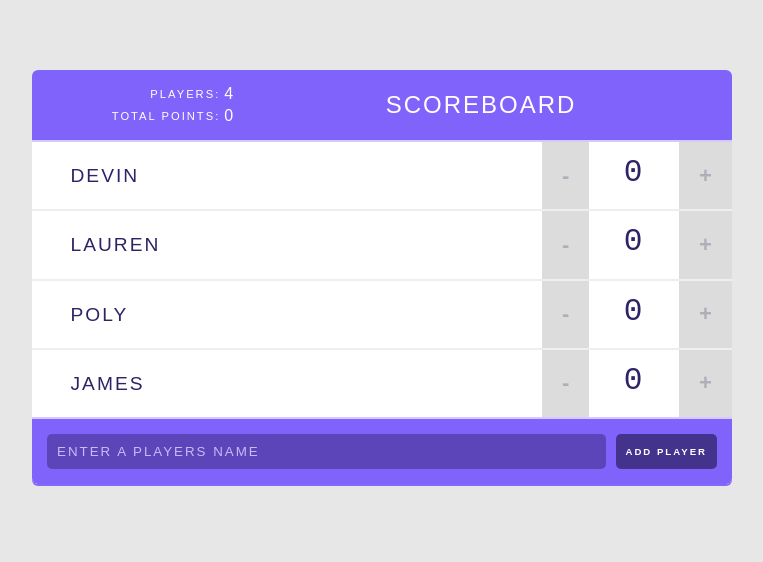
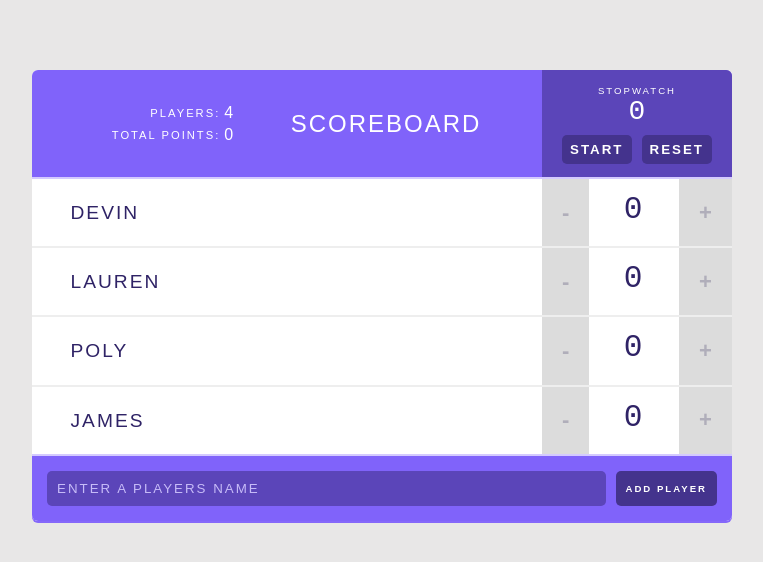
Before and after one commit to Poly-G/scoreboard, a React (Create React App) app: page / in a window 1280 px wide. Shown: the top 562 px of the page, without its empty margins (258-1021 px from the left). Built offline with nearby package versions, Linux system fonts and the light colour scheme.

Commit message:
add Stopwatch component

```diff
--- a/src/App.js
+++ b/src/App.js
@@ -43,16 +43,18 @@
    };
 
 handleAddPlayer = name => {
-  this.setState({
+  this.setState( prevState => {
+    return {
       players: [
-      ...this.state.players,
+        ...prevState.players,
         {
           name: name,
           score: 0,
           id: Date.now()
         }
       ]
-  })
+    };
+  });
 }
 
 handleRemovePlayer = (id) => {
--- a/src/components/Header/Header.js
+++ b/src/components/Header/Header.js
@@ -1,5 +1,7 @@
 import React from 'react'
 import Stats from '../Stats/Stats';
+import Stopwatch from '../Stopwatch/Stopwatch';
+
 
 
  const Header = props => {
@@ -7,6 +9,7 @@
     <header>
       <Stats players={props.players}/>
       <h1>{props.title}</h1>
+      <Stopwatch />
     </header>
   );
 }
--- /dev/null
+++ b/src/components/Stopwatch/Stopwatch.js
@@ -0,0 +1,17 @@
+import React, { Component } from 'react'
+
+class Stopwatch extends Component {
+
+    render() {
+        return (
+            <div className="stopwatch">
+                <h2>Stopwatch</h2>
+                <span className="stopwatch-time">0</span>
+                <button>Start</button>
+                <button>Reset</button>
+            </div>
+        );
+    }
+}
+
+export default Stopwatch
```
Lines whose indentation alone changed are shown as unchanged.
